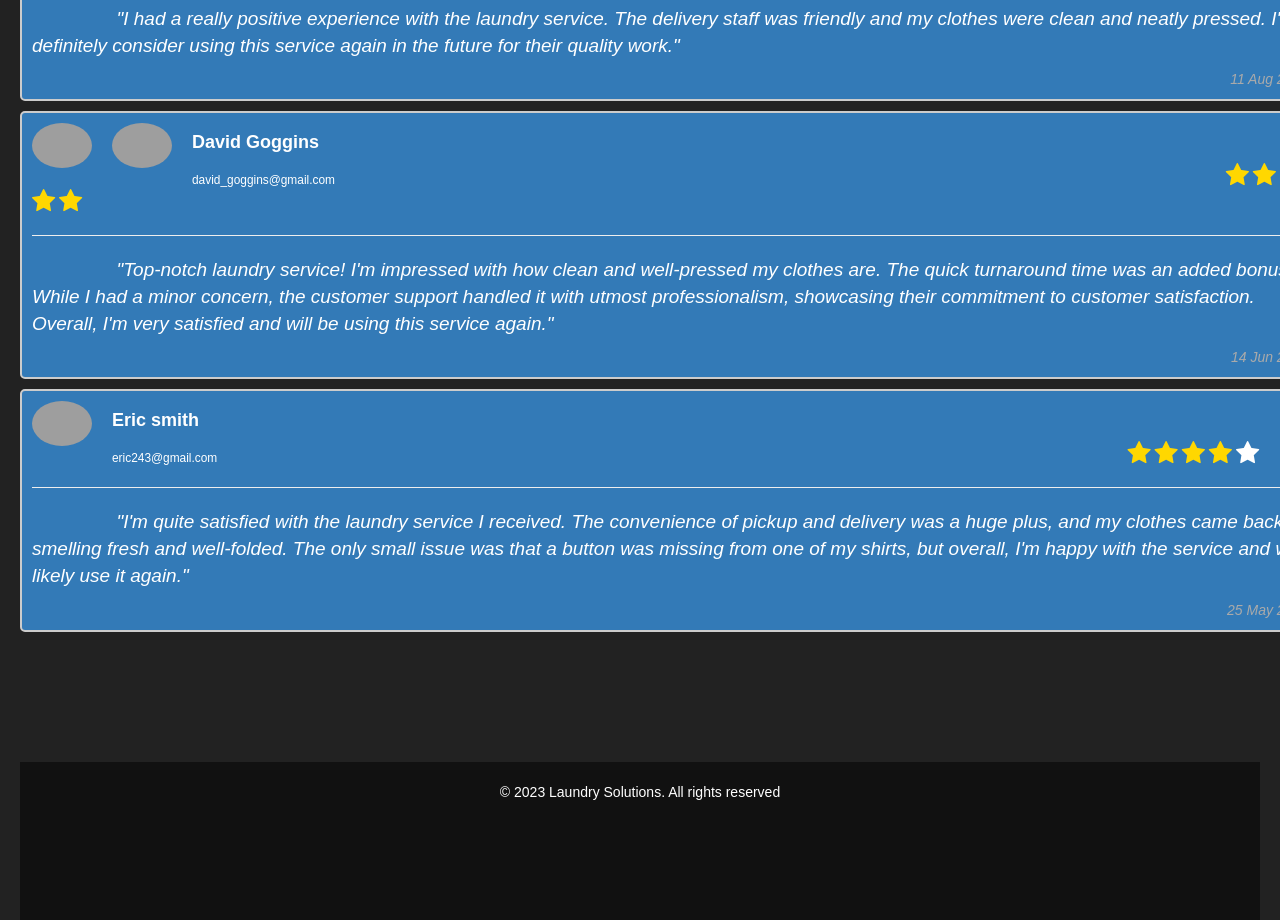
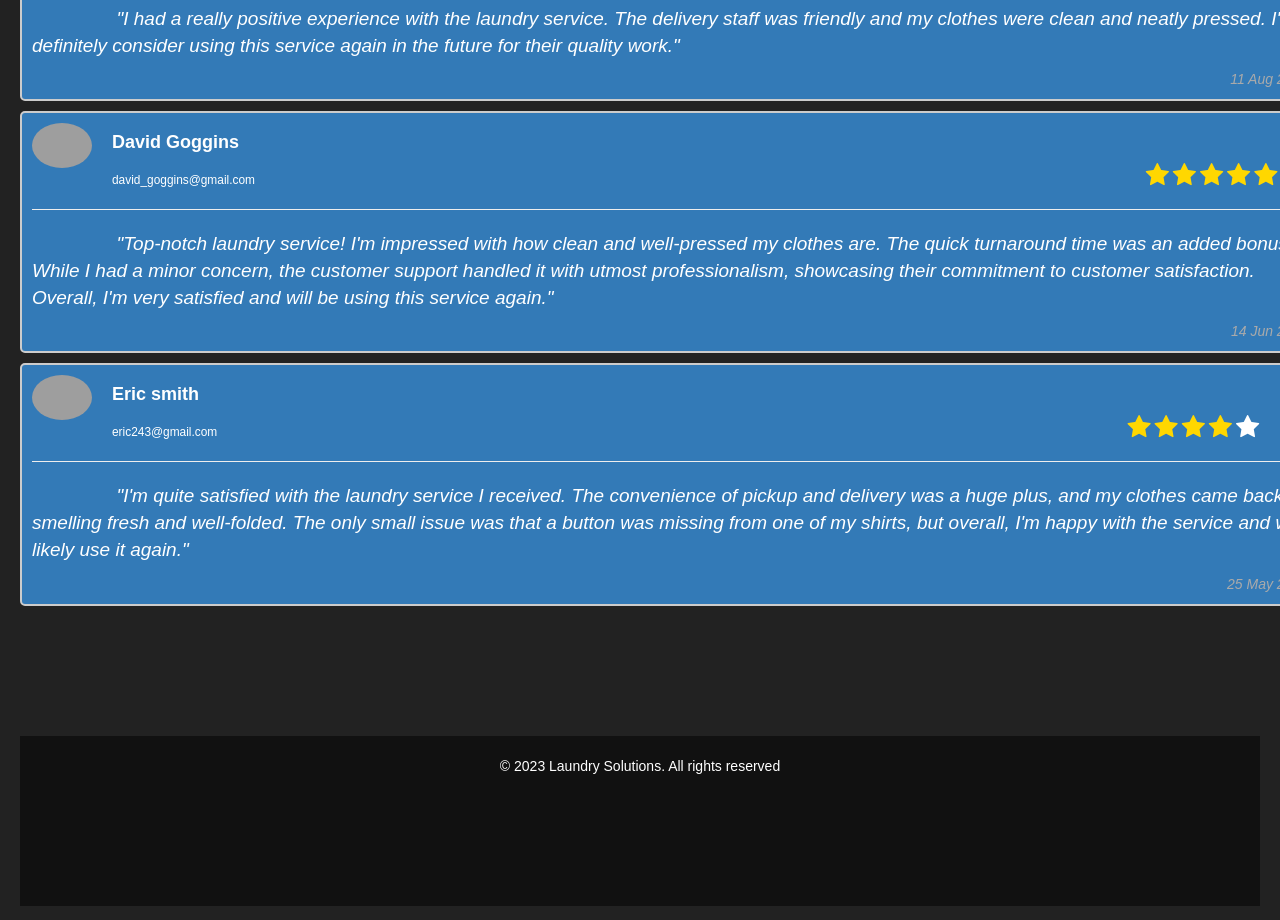
Before and after one commit to Jayashankar369085/LaundrySolutions, a plain HTML site: page Rating.html in a window 1280 px wide. Shown: the part 1420-2340 px from the top of the page. Drawn offline with nearby package versions, Linux system fonts and the light colour scheme; grey boxes are pictures that could not be loaded.

Commit message:
Rating.html

```diff
--- a/Rating.html
+++ b/Rating.html
@@ -434,7 +434,7 @@ body {
 
 
 <div class="container darker" style="color:white; width:1300px; background-color:#337ab7;">
-  <img src="https://ibb.co/7rNsDrM"><img src="https://i.ibb.co/7rNsDrM/David-goggins.jpg" alt="DG" style="width:100%;">
+  <img src="https://i.ibb.co/7rNsDrM/David-goggins.jpg" alt="DG" style="width:100%;">
 
   <h4><b>David Goggins</b></h4>
   <small style="text-align:right"> david_goggins@gmail.com</small> &nbsp&nbsp&nbsp&nbsp&nbsp&nbsp&nbsp&nbsp&nbsp&nbsp&nbsp&nbsp&nbsp&nbsp&nbsp&nbsp&nbsp&nbsp&nbsp&nbsp&nbsp&nbsp&nbsp&nbsp&nbsp&nbsp&nbsp&nbsp&nbsp&nbsp&nbsp&nbsp&nbsp&nbsp&nbsp&nbsp&nbsp&nbsp&nbsp&nbsp&nbsp&nbsp&nbsp&nbsp&nbsp&nbsp&nbsp&nbsp&nbsp&nbsp&nbsp&nbsp&nbsp&nbsp&nbsp&nbsp&nbsp&nbsp&nbsp&nbsp&nbsp&nbsp&nbsp&nbsp&nbsp&nbsp&nbsp&nbsp&nbsp&nbsp&nbsp&nbsp&nbsp&nbsp&nbsp&nbsp&nbsp&nbsp&nbsp&nbsp&nbsp&nbsp&nbsp&nbsp&nbsp&nbsp&nbsp&nbsp&nbsp&nbsp&nbsp&nbsp&nbsp&nbsp&nbsp&nbsp&nbsp&nbsp&nbsp&nbsp&nbsp&nbsp&nbsp&nbsp&nbsp&nbsp&nbsp&nbsp&nbsp&nbsp&nbsp&nbsp&nbsp&nbsp&nbsp&nbsp&nbsp&nbsp&nbsp&nbsp&nbsp&nbsp&nbsp&nbsp&nbsp&nbsp&nbsp&nbsp&nbsp&nbsp&nbsp&nbsp&nbsp&nbsp&nbsp&nbsp&nbsp&nbsp&nbsp&nbsp&nbsp&nbsp&nbsp&nbsp&nbsp&nbsp&nbsp&nbsp&nbsp&nbsp&nbsp&nbsp&nbsp&nbsp&nbsp&nbsp&nbsp&nbsp&nbsp&nbsp&nbsp&nbsp&nbsp&nbsp&nbsp&nbsp&nbsp&nbsp&nbsp&nbsp&nbsp&nbsp&nbsp&nbsp&nbsp&nbsp&nbsp&nbsp&nbsp&nbsp&nbsp&nbsp&nbsp&nbsp&nbsp&nbsp&nbsp&nbsp&nbsp&nbsp&nbsp&nbsp&nbsp&nbsp&nbsp&nbsp&nbsp&nbsp&nbsp&nbsp&nbsp&nbsp&nbsp&nbsp&nbsp&nbsp&nbsp&nbsp&nbsp&nbsp&nbsp&nbsp&nbsp&nbsp&nbsp&nbsp&nbsp&nbsp&nbsp&nbsp&nbsp&nbsp&nbsp&nbsp&nbsp&nbsp&nbsp
```
